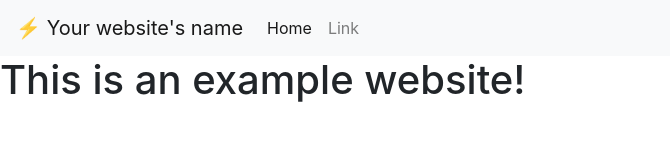
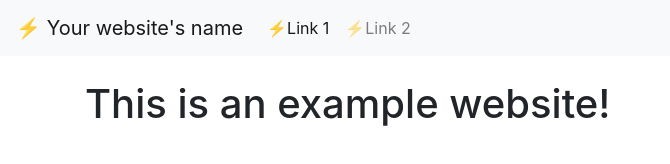
Before and after one commit to MLH-INIT-2022-Hackathon/Bootstrap-Starter-Kit, a plain HTML site: page index.html in a window 1280 px wide. Shown: the whole page, without its empty margins (0-670 px from the left). Drawn offline with nearby package versions, Linux system fonts and the light colour scheme.

Commit message:
Update index.html

```diff
--- a/index.html
+++ b/index.html
@@ -17,9 +17,11 @@
 
 <!--Anything put in your body is visible on your website!-->
 <body>
-
+  <!--This is your Navbar! It shows links at the top of the page.-->
     <nav class="navbar navbar-expand-lg navbar-light bg-light">
         <a class="navbar-brand" href="/">⚡ Your website's name</a>
+
+        <!--This is some Bootstrap magic! It automatically minimises your navar on mobile, and this button lets you open it again!-->
         <button class="navbar-toggler" type="button" data-toggle="collapse" data-target="#navbarSupportedContent" aria-controls="navbarSupportedContent" aria-expanded="false" aria-label="Toggle navigation">
           <span class="navbar-toggler-icon"></span>
         </button>
@@ -27,16 +29,19 @@
         <div class="collapse navbar-collapse" id="navbarSupportedContent">
           <ul class="navbar-nav mr-auto">
             <li class="nav-item active">
-              <a class="nav-link" href="#">Home <span class="sr-only">(current)</span></a>
+              <a class="nav-link" href="/">⚡Link 1 <span class="sr-only">(current)</span></a>
             </li>
             <li class="nav-item">
-              <a class="nav-link" href="#">Link</a>
+              <a class="nav-link" href="/">⚡Link 2</a>
             </li>
         </div>
     </nav>
+    <br>
 
-    <h1>This is an example website!</h1>
-
+    <!--This is a container! It automatically pushes your content in from the sides!-->
+    <div class = "container">
+      <h1>This is an example website!</h1>
+    </div>
     <!--This is Bootstrap's JavaScript! Including it is what makes our website's interactive stuff work!-->
     <script src="https://code.jquery.com/jquery-3.3.1.slim.min.js" integrity="sha384-q8i/X+965DzO0rT7abK41JStQIAqVgRVzpbzo5smXKp4YfRvH+8abtTE1Pi6jizo" crossorigin="anonymous"></script>
     <script src="https://cdnjs.cloudflare.com/ajax/libs/popper.js/1.14.3/umd/popper.min.js" integrity="sha384-ZMP7rVo3mIykV+2+9J3UJ46jBk0WLaUAdn689aCwoqbBJiSnjAK/l8WvCWPIPm49" crossorigin="anonymous"></script>
```
